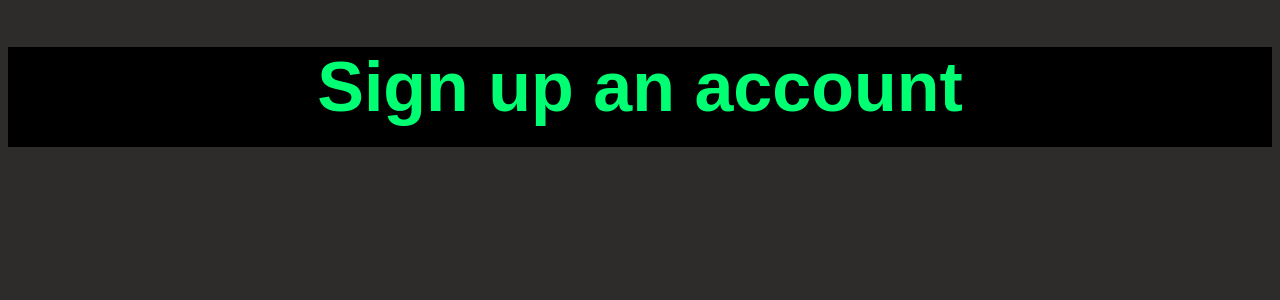
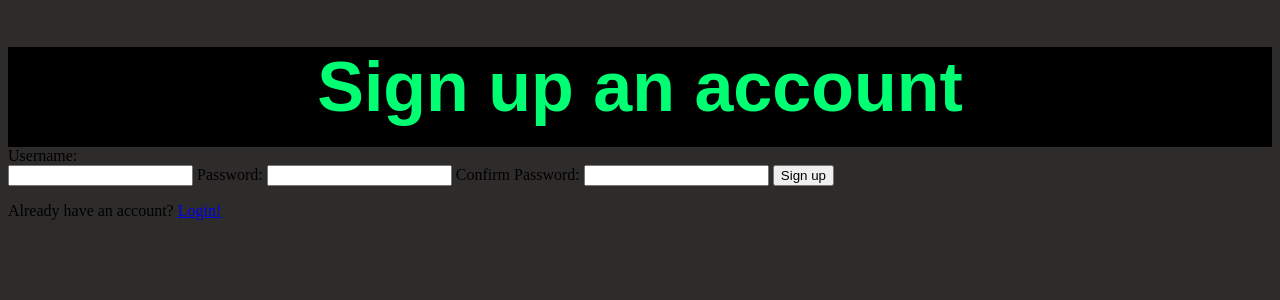
Before and after one commit to Mortis66666/stock, a Flask app: page /signup in a window 1280 px wide. Shown: the top 300 px of the page. Run offline with Flask 2, Linux system fonts and the light colour scheme; some web fonts are replaced.

Commit message:
Sign up test

```diff
--- a/templates/signup.html
+++ b/templates/signup.html
@@ -23,5 +23,26 @@
         <h1 id="welcome">Sign up an account</h1>
     </div>
 
+    <div id="loginForm">
+        <form>
+            <label for="username" class="formlabel">Username:</label>
+            <br>
+            <input type="text" class="forminput" required>
+            <label for="password" class="formlabel">Password:</label>
+            <input type="password" class="forminput" required>
+
+            <label for="password" class="formlabel">Confirm Password:</label>
+            <input type="password" class="forminput" required>
+            <input type="submit" class="submit" id="submit" value="Sign up">
+        </form>
+    </div>
+
+    <div class="donthaveaccount">
+        <p>
+            Already have an account? <a href="https://mortis666stocksimulator.herokuapp.com/login">Login!</a>
+        </p>
+    </div>
+    <script src="{{url_for('static',filename='scripts/login.js')}}"></script>
+
 </body>
 </html>
```
